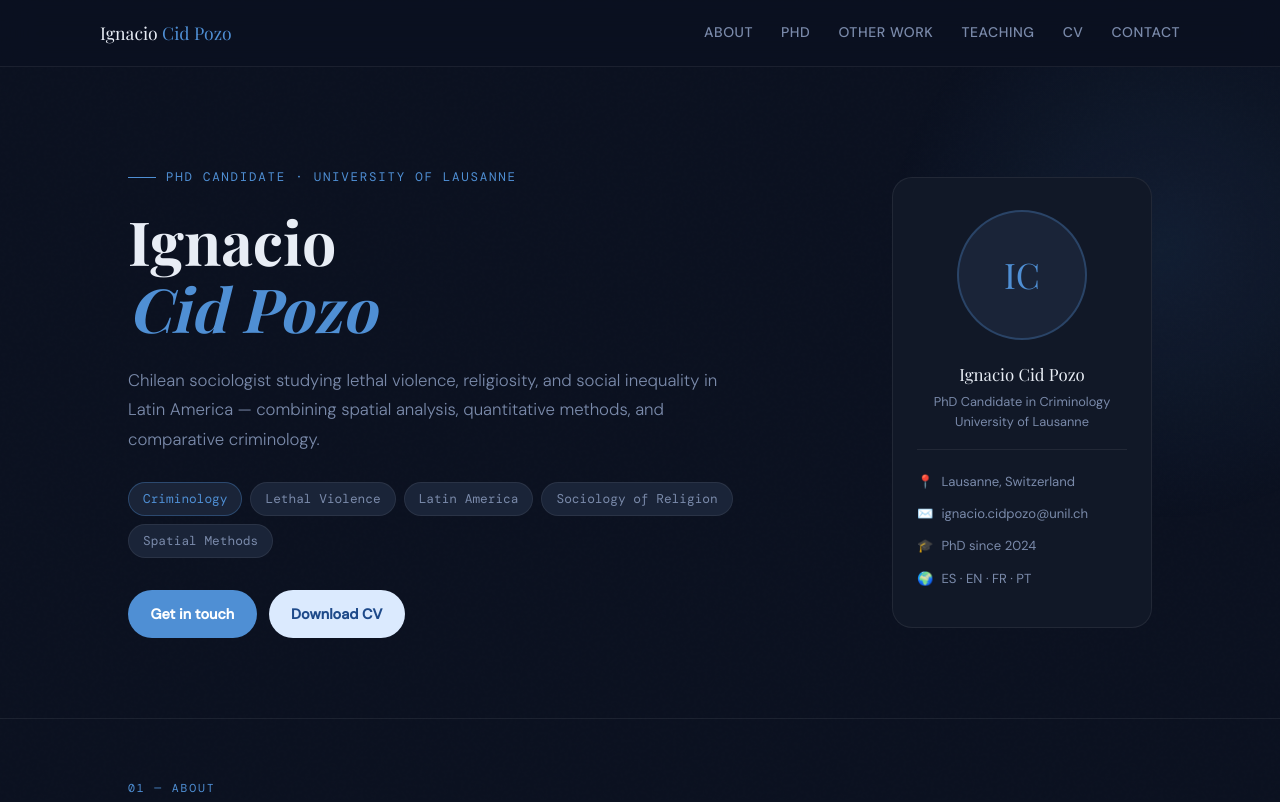
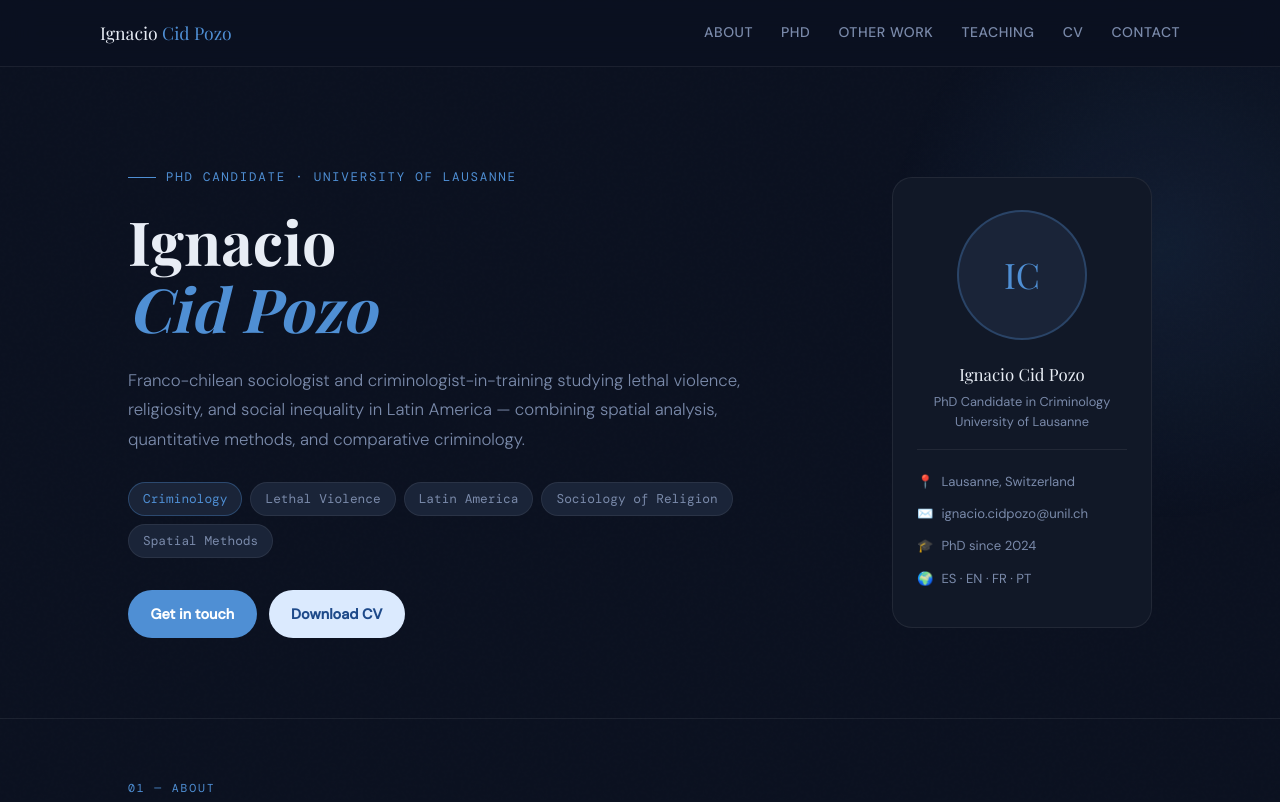
Before and after one commit to iecidpuc/jecidpuc.github.io, a plain HTML site: page index.html in a window 1280 px wide. Shown: the top 802 px of the page. Drawn offline with nearby package versions, Linux system fonts and the light colour scheme; a web font is replaced by a local one.

Commit message:
index.html

```diff
--- a/index.html
+++ b/index.html
@@ -250,7 +250,7 @@
         <div class="hero-content">
           <div class="eyebrow">PhD Candidate · University of Lausanne</div>
           <h1>Ignacio<br><em>Cid Pozo</em></h1>
-          <p class="hero-desc">Chilean sociologist studying lethal violence, religiosity, and social inequality in Latin America — combining spatial analysis, quantitative methods, and comparative criminology.</p>
+          <p class="hero-desc"> Franco-chilean sociologist and criminologist-in-training studying lethal violence, religiosity, and social inequality in Latin America — combining spatial analysis, quantitative methods, and comparative criminology.</p>
           <div class="hero-tags">
             <span class="tag blue">Criminology</span>
             <span class="tag">Lethal Violence</span>
```
